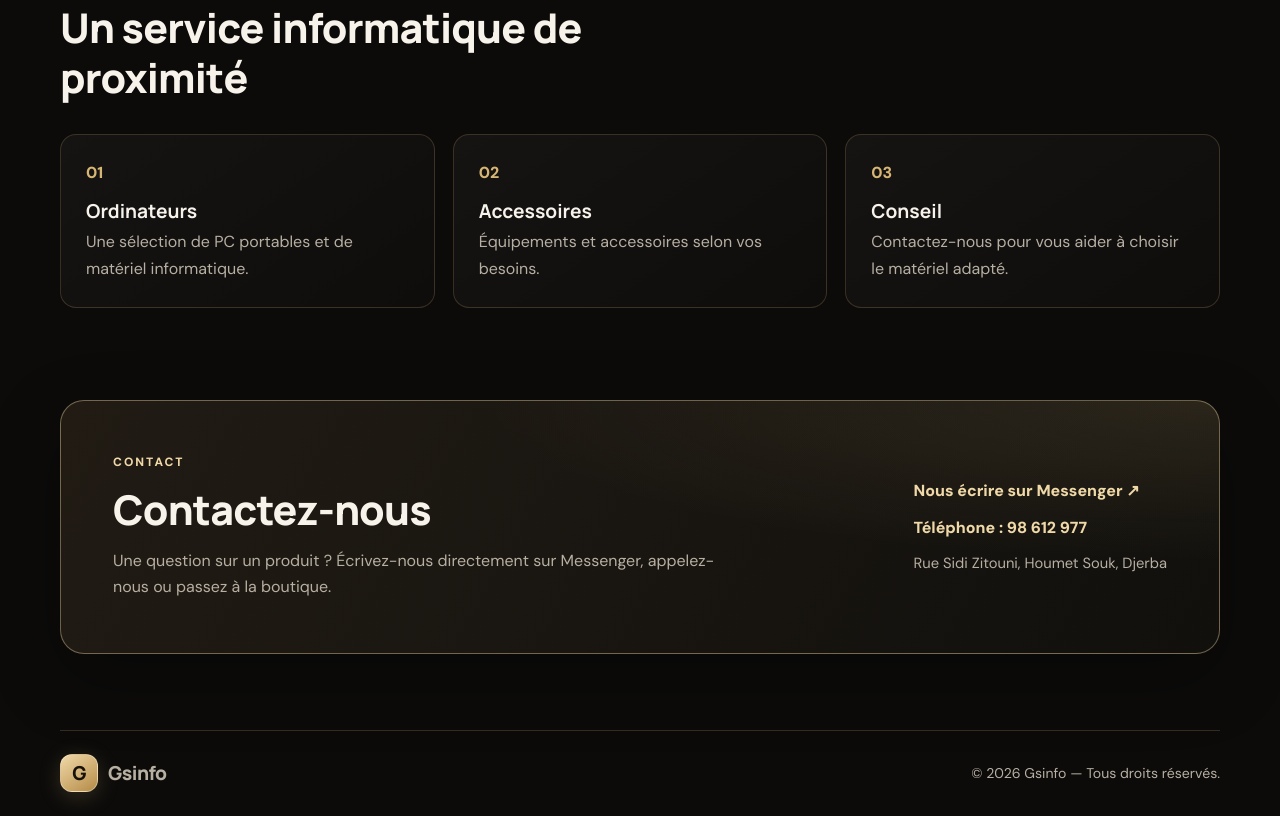
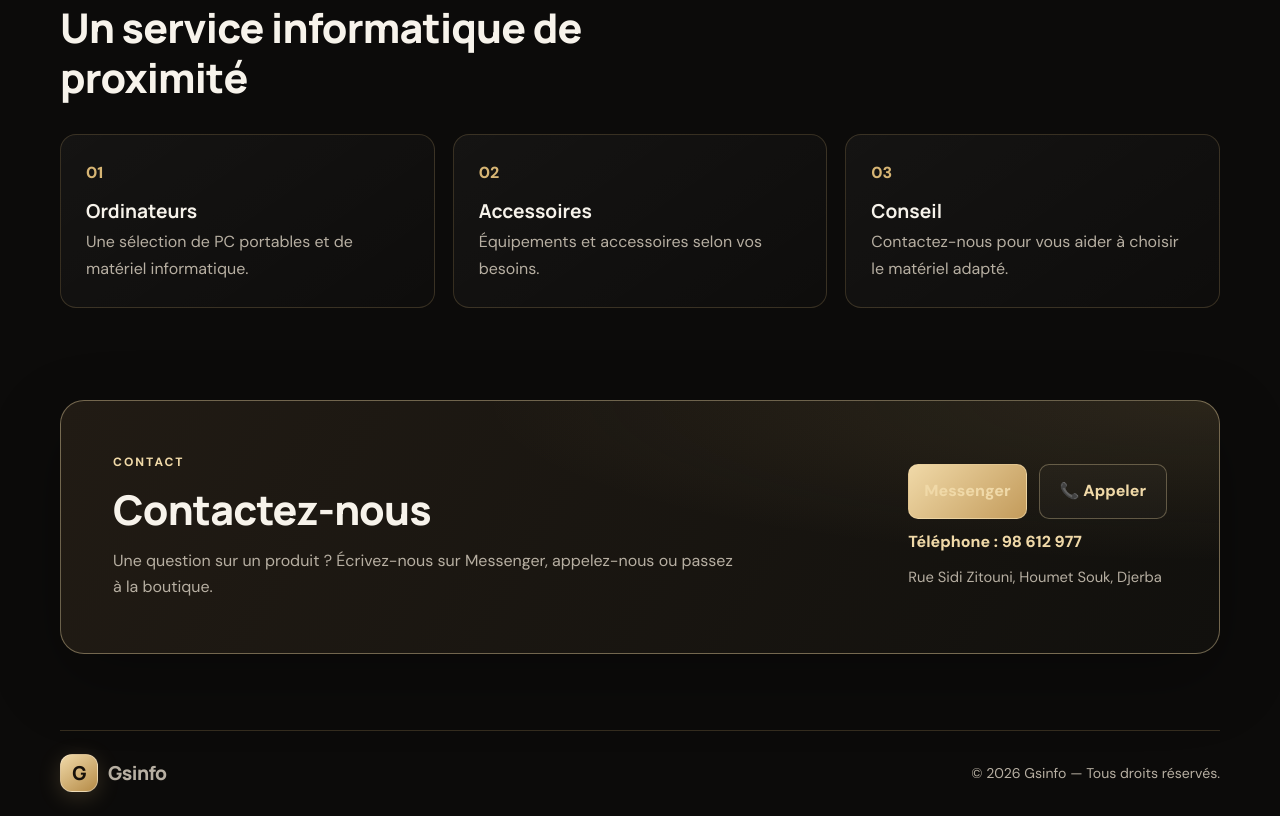
Before and after one commit to Gsinfo2/mon-site, a plain HTML site: page index.html in a window 1280 px wide. Shown: the part 1693-2509 px from the top of the page. Drawn offline with Linux system fonts and the light colour scheme.

Commit message:
Ajouter un bouton Appeler à côté de Messenger

```diff
--- a/index.html
+++ b/index.html
@@ -101,9 +101,12 @@
     </section>
 
     <section class="contact-section" id="contact">
-      <div><p class="eyebrow">CONTACT</p><h2>Contactez-nous</h2><p>Une question sur un produit ? Écrivez-nous directement sur Messenger, appelez-nous ou passez à la boutique.</p></div>
+      <div><p class="eyebrow">CONTACT</p><h2>Contactez-nous</h2><p>Une question sur un produit ? Écrivez-nous sur Messenger, appelez-nous ou passez à la boutique.</p></div>
       <div class="contact-details">
-        <a href="https://m.me/gsinfo233" target="_blank" rel="noopener">Nous écrire sur Messenger ↗</a>
+        <div style="display:flex;flex-wrap:wrap;gap:12px;">
+          <a class="small-button" href="https://m.me/gsinfo233" target="_blank" rel="noopener">Messenger</a>
+          <a class="button secondary" href="tel:+21698612977">📞 Appeler</a>
+        </div>
         <a href="tel:+21698612977">Téléphone : 98 612 977</a>
         <span>Rue Sidi Zitouni, Houmet Souk, Djerba</span>
       </div>
```
